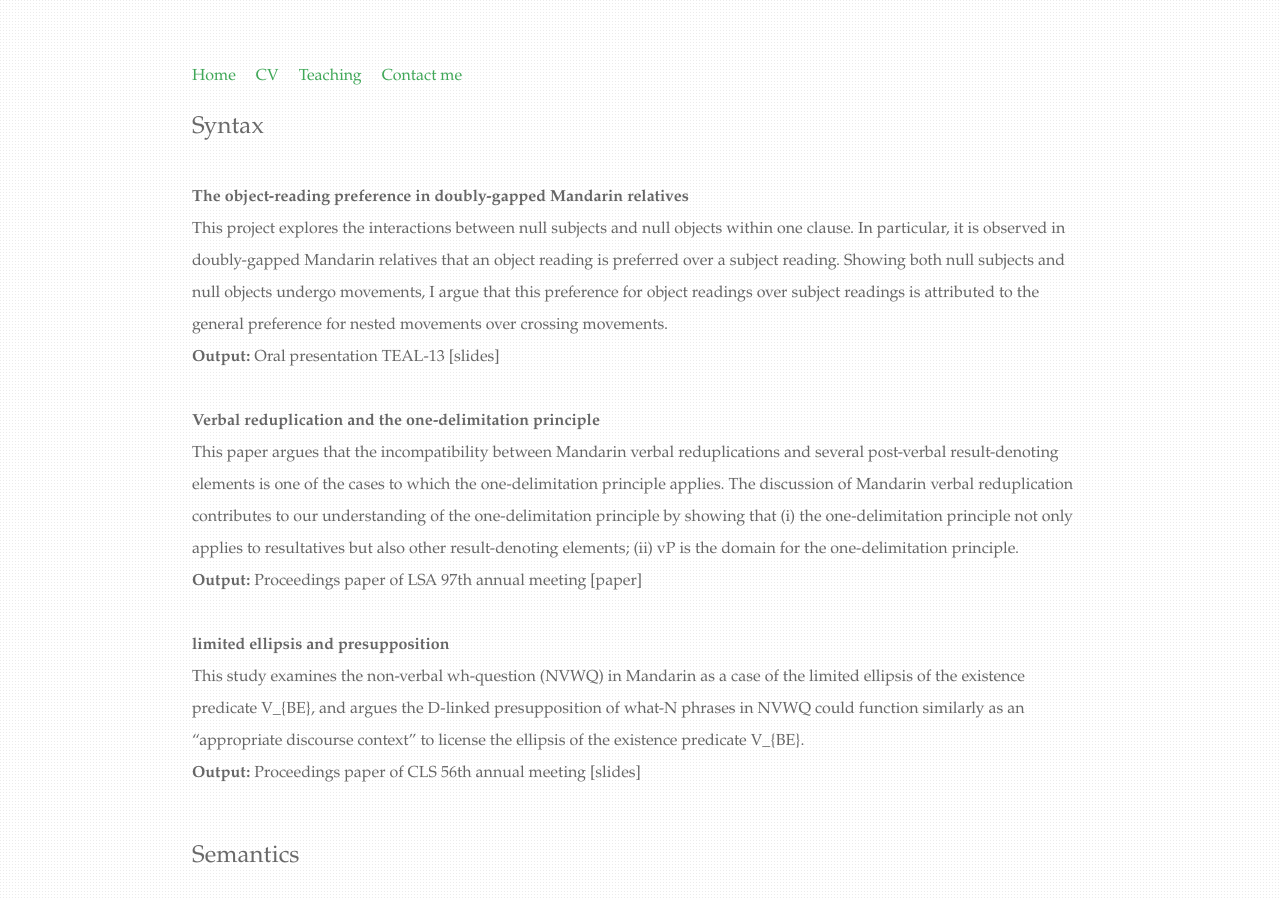
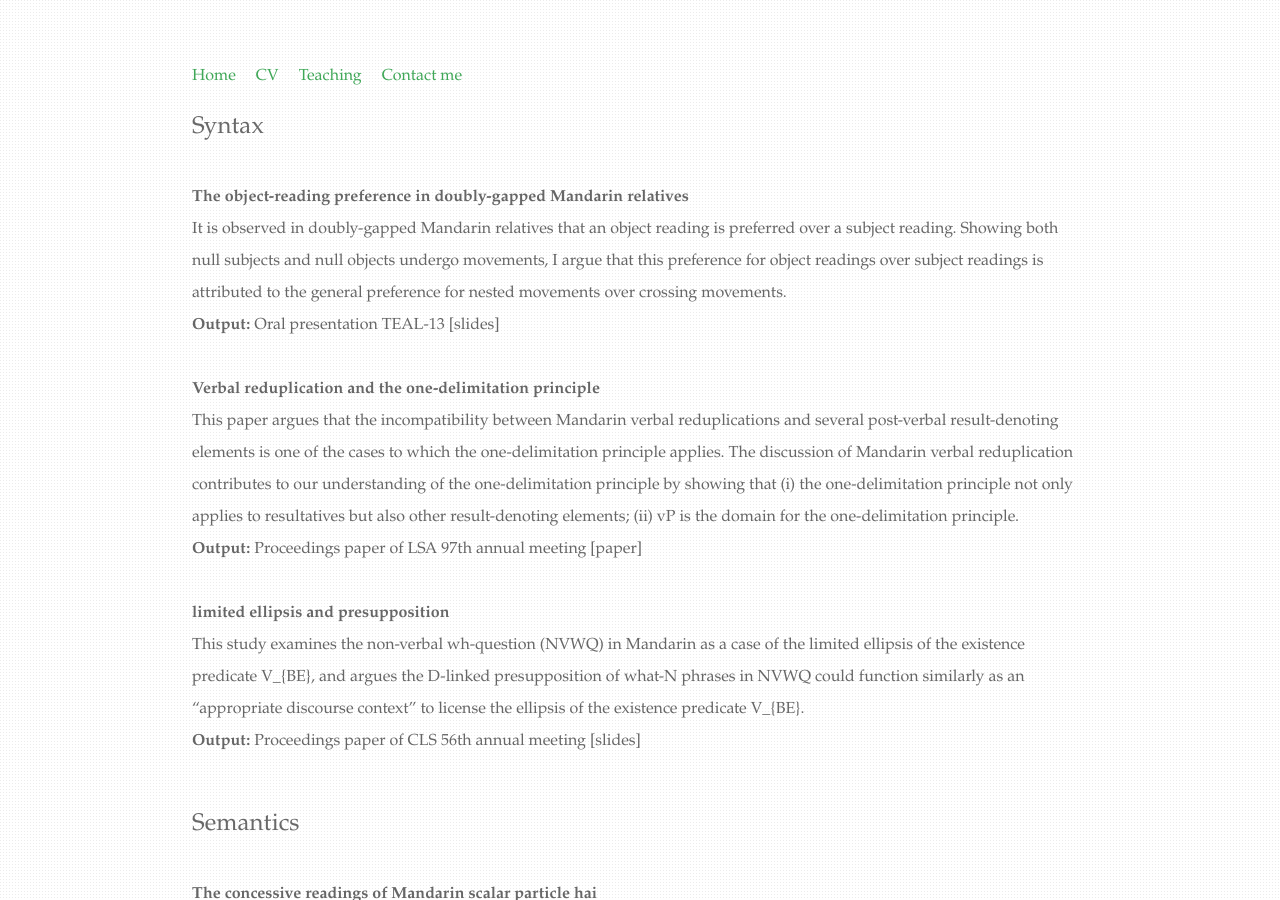
Before and after one commit to chaoyichen71/chaoyichen71.github.io, a Jekyll site: the page built from Research by topics/index.html, in a window 1280 px wide and 900 px high. Built offline with Jekyll 4.4.1, drawn with Linux system fonts in a browser that asks for light colours.

Commit message:
Update index.html

```diff
--- a/Research by topics/index.html
+++ b/Research by topics/index.html
@@ -11,8 +11,7 @@ title: Research by topics
       <div class="blurb">
 	<br/>
 <b>The object-reading preference in doubly-gapped Mandarin relatives</b><br>
-This project explores the interactions between null subjects and null objects within one clause. In
-particular, it is observed in doubly-gapped Mandarin relatives that an object reading is preferred
+It is observed in doubly-gapped Mandarin relatives that an object reading is preferred
 over a subject reading. Showing both null subjects and null objects undergo movements, I argue
 that this preference for object readings over subject readings is attributed to the general preference
 for nested movements over crossing movements.<br>
```
